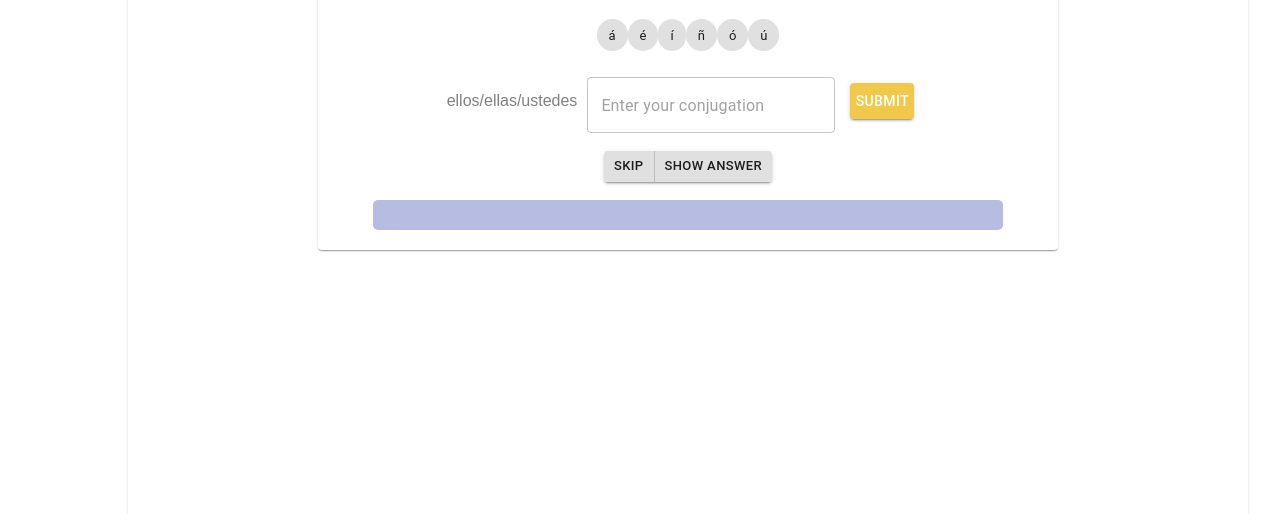
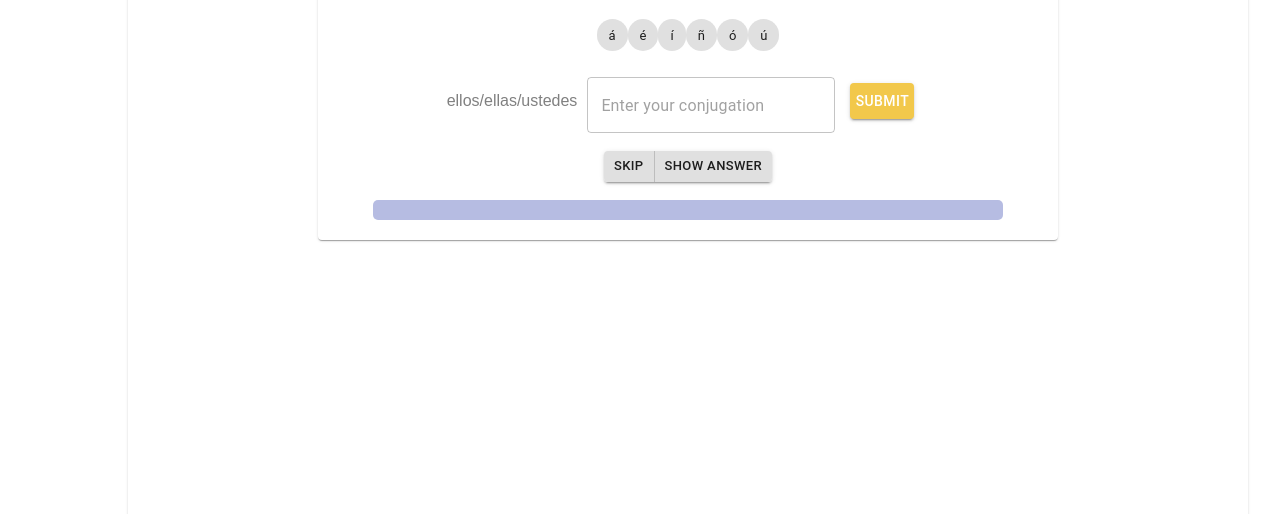
Before and after one commit to buildweek-conjugator/Frontend, a React app in the folder conjugator/: page /game in a window 1280 px wide. Shown: the part 286-800 px from the top of the page. Built offline with nearby package versions, Linux system fonts and the light colour scheme.

Commit message:
progress bar fix

```diff
--- a/conjugator/src/views/components/ConjugatorGame/ConjugatorGame.scss
+++ b/conjugator/src/views/components/ConjugatorGame/ConjugatorGame.scss
@@ -66,10 +66,9 @@
         }
 
         .progress-bar {
-            // background: url(spanish-flag.jpg);
-            height: 30px;
-            object-fit: cover;
+            height: 20px;
             border-radius: 5px;
+            margin: 0;
             // background-color: #F2C84B;
         }
     }
```
